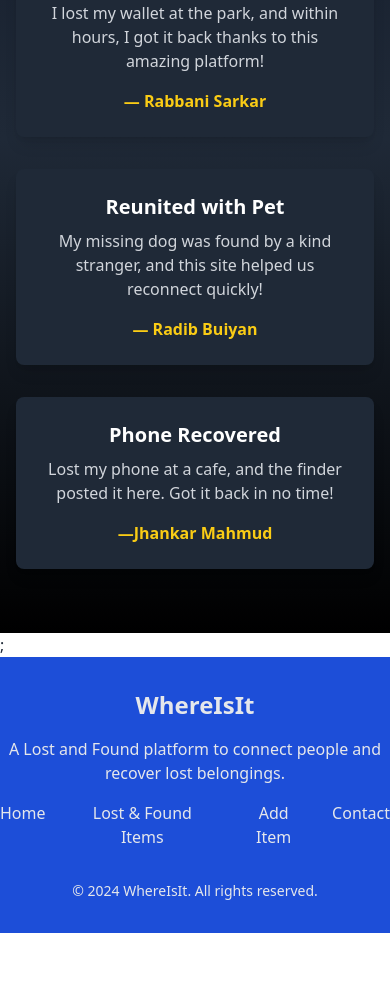
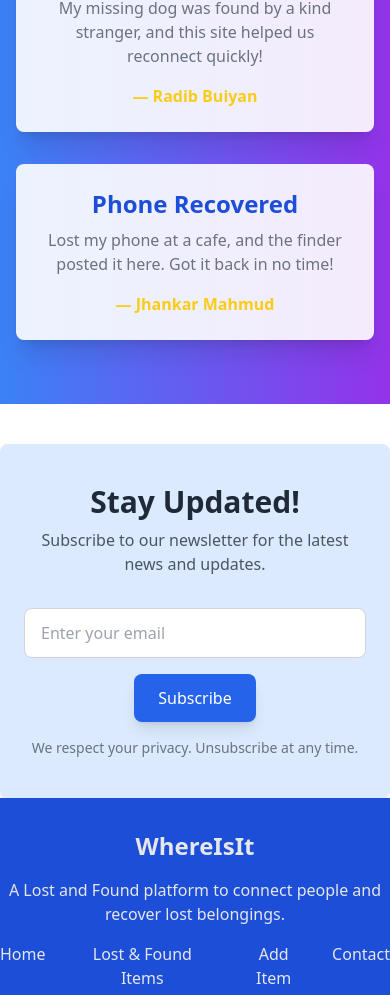
Before and after one commit to programmerrabbanii/lost-and-found-clients-, a React (Vite) app: page / in a window 390 px wide. Shown: the part 4389-5384 px from the top of the page. Before the commit the page ends 5322 px from the top, so only its background shows below. Built offline with nearby package versions, Linux system fonts and the light colour scheme; no server answers.

Commit message:
recover bg img

```diff
--- a/src/components/Bannar.jsx
+++ b/src/components/Bannar.jsx
@@ -6,24 +6,22 @@ const Bannar = () => {
     console.log("Typing completed!");
   };
 
-  const handleType = (count) => {
-  };
+  const handleType = (count) => {};
 
   return (
     <div className="relative">
       <div className="carousel w-full">
-
         {/* Slide 1 */}
-        <div id="slide1" className="carousel-item relative w-full">
+        <div id="slide1" className="carousel-item relative w-full h-[70vh]">
           <img
             src="https://i.ibb.co.com/FhLpsp6/jonny-gios-4-SQ1-If-HNIlc-unsplash.jpg"
-            className="w-full h-screen object-cover"
+            className="w-full h-full object-cover"
             alt="Slide 1"
           />
           <div className="absolute inset-0 bg-black opacity-50"></div>
           <div className="absolute top-1/2 left-1/2 transform -translate-x-1/2 -translate-y-1/2 text-white text-center w-11/12 px-4 sm:px-6 md:px-8">
             <h2 className="text-4xl sm:text-5xl md:text-6xl font-extrabold leading-tight tracking-wide shadow-md drop-shadow-2xl">
-            Find What You’ve Lost
+              Find What You’ve Lost
             </h2>
             <p className="mt-6 text-xl md:text-2xl font-light opacity-90">
               <Typewriter
@@ -50,23 +48,22 @@ const Bannar = () => {
             </a>
           </div>
         </div>
-
         {/* Slide 2 */}
-        <div id="slide2" className="carousel-item relative w-full">
+        <div id="slide2" className="carousel-item relative w-full h-[70vh]">
           <img
             src="https://i.ibb.co.com/nfVZQVK/mika-baumeister-9-Tvux-GW8ut0-unsplash.jpg"
-            className="w-full h-screen object-cover"
+            className="w-full h-full object-cover"
             alt="Slide 2"
           />
           <div className="absolute inset-0 bg-black opacity-50"></div>
           <div className="absolute top-1/2 left-1/2 transform -translate-x-1/2 -translate-y-1/2 text-white text-center w-11/12 px-4 sm:px-6 md:px-8">
             <h2 className="text-4xl sm:text-5xl md:text-6xl font-extrabold leading-tight tracking-wide shadow-md drop-shadow-2xl">
-            Organize Your Found Items </h2>
+              Organize Your Found Items
+            </h2>
             <p className="mt-6 text-xl md:text-2xl font-light opacity-90">
               <Typewriter
                 words={[
                   "Manage and update the items you’ve found, all in one place.",
-
                 ]}
                 loop={5}
                 cursor
@@ -90,16 +87,16 @@ const Bannar = () => {
         </div>
 
         {/* Slide 3 */}
-        <div id="slide3" className="carousel-item relative w-full">
+        <div id="slide3" className="carousel-item relative w-full h-[70vh]">
           <img
             src="https://i.ibb.co.com/k2GVL4Z/peter-herrmann-Fc-Wt-Bd-Riry-E-unsplash.jpg"
-            className="w-full h-screen object-cover"
+            className="w-full h-full object-cover"
             alt="Slide 3"
           />
           <div className="absolute inset-0 bg-black opacity-50"></div>
           <div className="absolute top-1/2 left-1/2 transform -translate-x-1/2 -translate-y-1/2 text-white text-center w-11/12 px-4 sm:px-6 md:px-8">
             <h2 className="text-4xl sm:text-5xl md:text-6xl font-extrabold leading-tight tracking-wide shadow-md drop-shadow-2xl">
-            Join the Community
+              Join the Community
             </h2>
             <p className="mt-6 text-xl md:text-2xl font-light opacity-90">
               <Typewriter
--- /dev/null
+++ b/src/components/Newsletter.jsx
@@ -0,0 +1,33 @@
+import React from "react";
+
+const Newsletter = () => {
+  return (
+    <div className="bg-blue-100 py-10 px-6 md:px-16 lg:px-24 rounded-lg shadow-lg mt-10">
+      <div className="text-center mb-8">
+        <h2 className="text-3xl font-bold text-gray-800">Stay Updated!</h2>
+        <p className="text-gray-600 mt-2">
+          Subscribe to our newsletter for the latest news and updates.
+        </p>
+      </div>
+      <form className="flex flex-col md:flex-row justify-center items-center gap-4">
+        <input
+          type="email"
+          placeholder="Enter your email"
+          className="w-full md:w-1/2 px-4 py-3 border border-gray-300 rounded-lg focus:outline-none focus:ring-2 focus:ring-blue-400"
+          required
+        />
+        <button
+          type="submit"
+          className="px-6 py-3 bg-blue-600 text-white rounded-lg shadow-lg hover:bg-blue-700 transition duration-300"
+        >
+          Subscribe
+        </button>
+      </form>
+      <p className="text-center text-sm text-gray-500 mt-4">
+        We respect your privacy. Unsubscribe at any time.
+      </p>
+    </div>
+  );
+};
+
+export default Newsletter;
--- a/src/components/Success.jsx
+++ b/src/components/Success.jsx
@@ -1,16 +1,19 @@
 import { motion } from "framer-motion";
+
 const Success = () => {
   return (
     <div>
-      <div className="bg-gradient-to-b from-gray-900 via-gray-800 to-black py-16 text-white">
+      <div className="bg-gradient-to-r from-blue-500 to-purple-600 py-16 text-white">
         <motion.div
           className="w-11/12 mx-auto text-center"
           initial={{ opacity: 0, y: -50 }}
           animate={{ opacity: 1, y: 0 }}
           transition={{ duration: 0.8 }}
         >
-          <h2 className="text-4xl font-bold mb-8">Real Success Stories</h2>
-          <p className="text-gray-400 max-w-2xl mx-auto mb-12">
+          <h2 className="text-4xl font-bold mb-8 text-shadow-md">
+            Real Success Stories
+          </h2>
+          <p className="text-gray-300 max-w-2xl mx-auto mb-12 text-lg">
             Read the inspiring experiences of people who successfully recovered
             their lost items using our platform.
           </p>
@@ -29,19 +32,21 @@ const Success = () => {
               {
                 title: "Phone Recovered",
                 desc: "Lost my phone at a cafe, and the finder posted it here. Got it back in no time!",
-                author: "—Jhankar Mahmud",
+                author: "— Jhankar Mahmud",
               },
             ].map((story, idx) => (
               <motion.div
                 key={idx}
-                className="p-6 bg-gray-800 rounded-lg shadow-lg hover:shadow-2xl transition-all duration-300"
+                className="p-6 bg-white bg-opacity-90 rounded-lg shadow-xl hover:shadow-2xl transition-all duration-300 transform hover:scale-105"
                 whileHover={{ scale: 1.05 }}
                 initial={{ opacity: 0, x: -30 }}
                 animate={{ opacity: 1, x: 0 }}
                 transition={{ delay: idx * 0.2 }}
               >
-                <h3 className="text-xl font-bold mb-2">{story.title}</h3>
-                <p className="text-gray-300 mb-4">{story.desc}</p>
+                <h3 className="text-2xl font-semibold text-blue-700 mb-2">
+                  {story.title}
+                </h3>
+                <p className="text-gray-500 mb-4">{story.desc}</p>
                 <span className="text-yellow-400 font-semibold">
                   {story.author}
                 </span>
@@ -50,7 +55,6 @@ const Success = () => {
           </div>
         </motion.div>
       </div>
-      ;
     </div>
   );
 };
--- a/src/pages/Home.jsx
+++ b/src/pages/Home.jsx
@@ -1,6 +1,7 @@
 import Bannar from "../components/Bannar";
 import HowItWork from "../components/HowItWork";
 import LostItems from "../components/LostItems";
+import Newsletter from "../components/Newsletter";
 import Recent from "../components/Recent";
 import Success from "../components/Success";
 
@@ -13,6 +14,7 @@ const Home = () => {
             <Recent></Recent>
              <HowItWork></HowItWork>
              <Success></Success>
+             <Newsletter></Newsletter>
 
         </div>
     );
```
